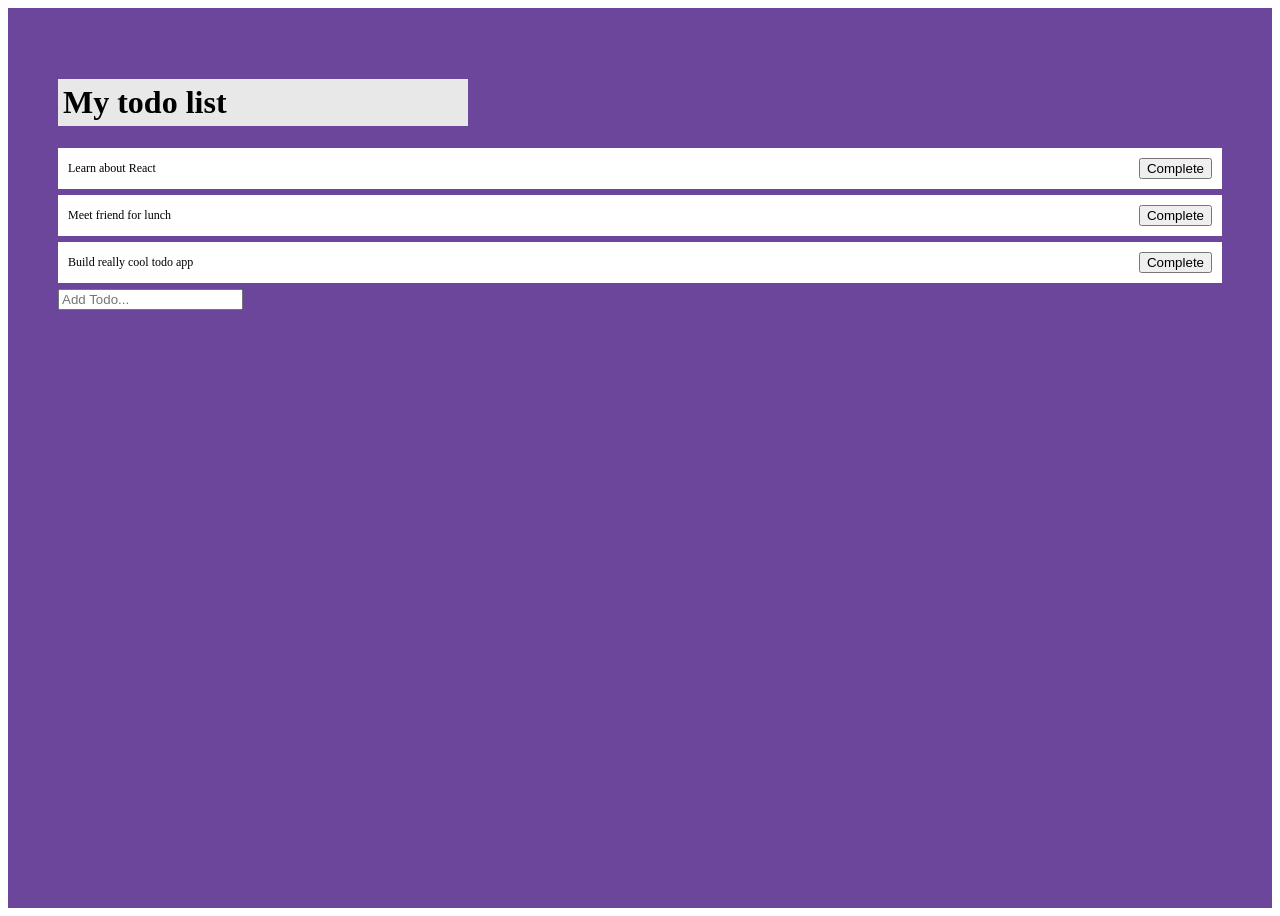
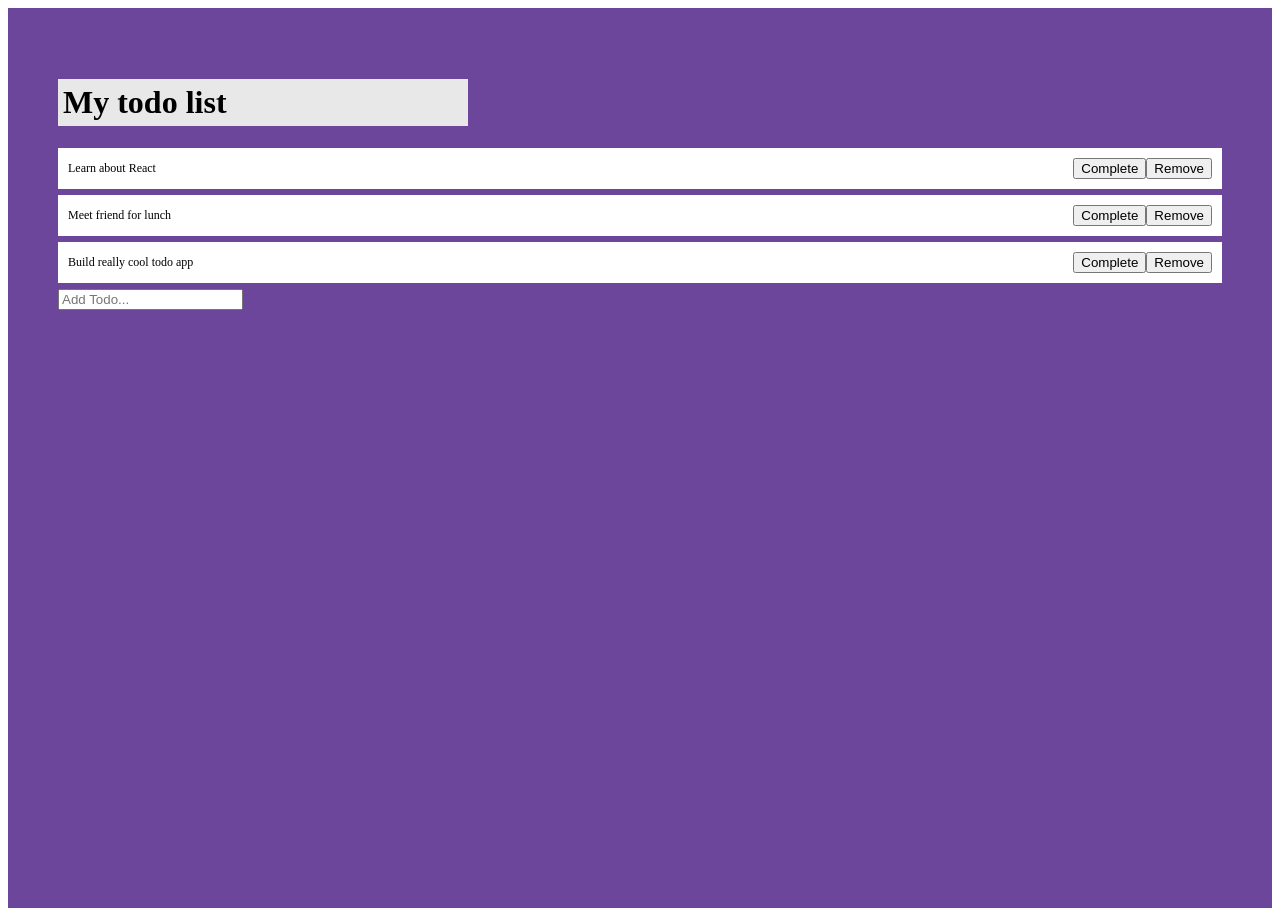
Before and after one commit to ShaunaMack/todo-list, a React (Vite) app: page / in a window 1280 px wide. Built offline with nearby package versions, Linux system fonts and the light colour scheme.

Commit message:
add a remove todo function that is passed in to each todo item

```diff
--- a/src/App.jsx
+++ b/src/App.jsx
@@ -31,6 +31,12 @@ function App() {
     setTodos(newTodos);
   };
 
+  const removeTodo = (index) => {
+    const newTodos = [...todos];
+    newTodos.splice(index, 1);
+    setTodos(newTodos);
+  };
+
   return (
     <div className="app">
       <h1 className="todo-list">My todo list</h1>
@@ -40,6 +46,7 @@ function App() {
           key={index}
           completeTodo={completeTodo}
           index={index}
+          removeTodo={removeTodo}
         />
       ))}
       <TodoForm addTodo={addTodo} />
--- a/src/components/TodoItem/index.jsx
+++ b/src/components/TodoItem/index.jsx
@@ -3,13 +3,14 @@ import "./style.css";
 function TodoItem(props) {
   // use destructuring to get access to things passed in through props
   // this is instead of using props.text props.completeTodo and props.index
-  const { todo, completeTodo, index } = props;
+  const { todo, completeTodo, index, removeTodo } = props;
 
   return (
     <div className={`todo ${todo.isCompleted ? "complete" : ""}`}>
       {todo.text}
       <div>
         <button onClick={() => completeTodo(index)}>Complete</button>
+        <button onClick={() => removeTodo(index)}>Remove</button>
       </div>
     </div>
   );
```
